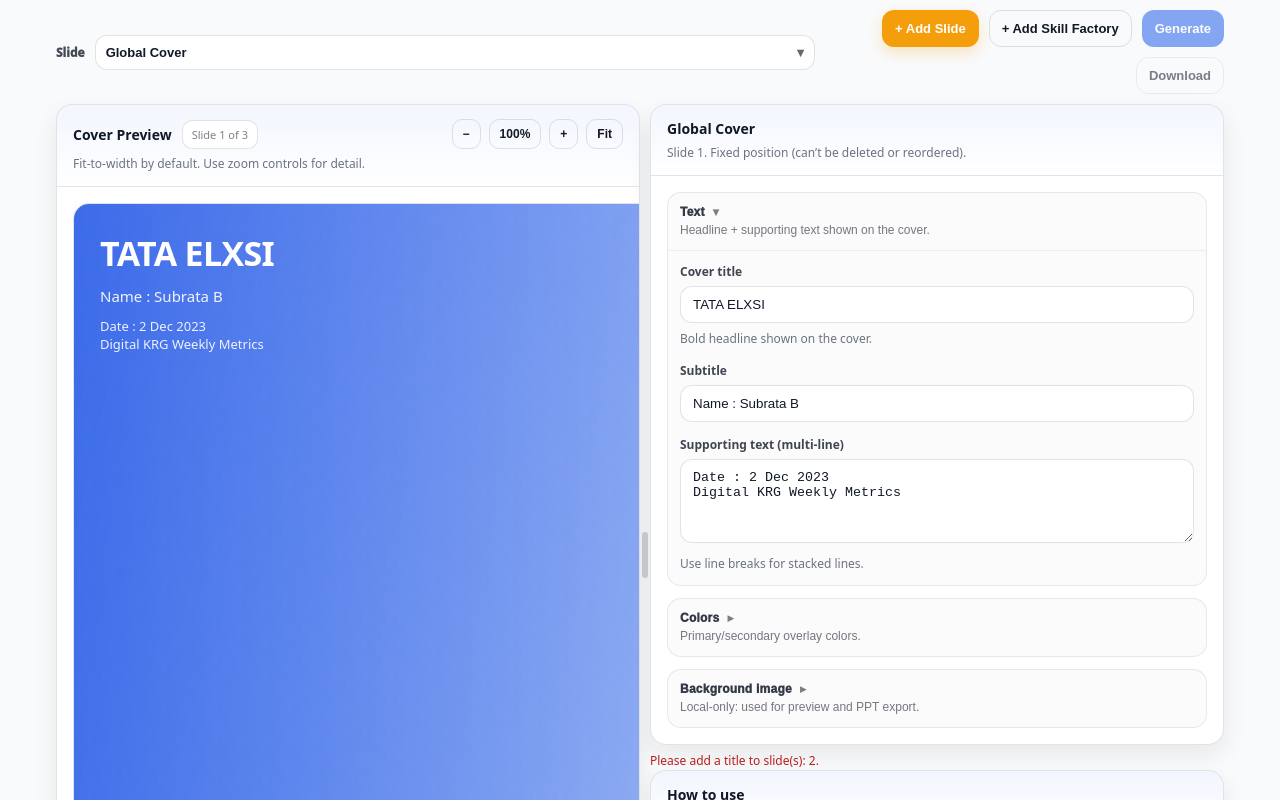
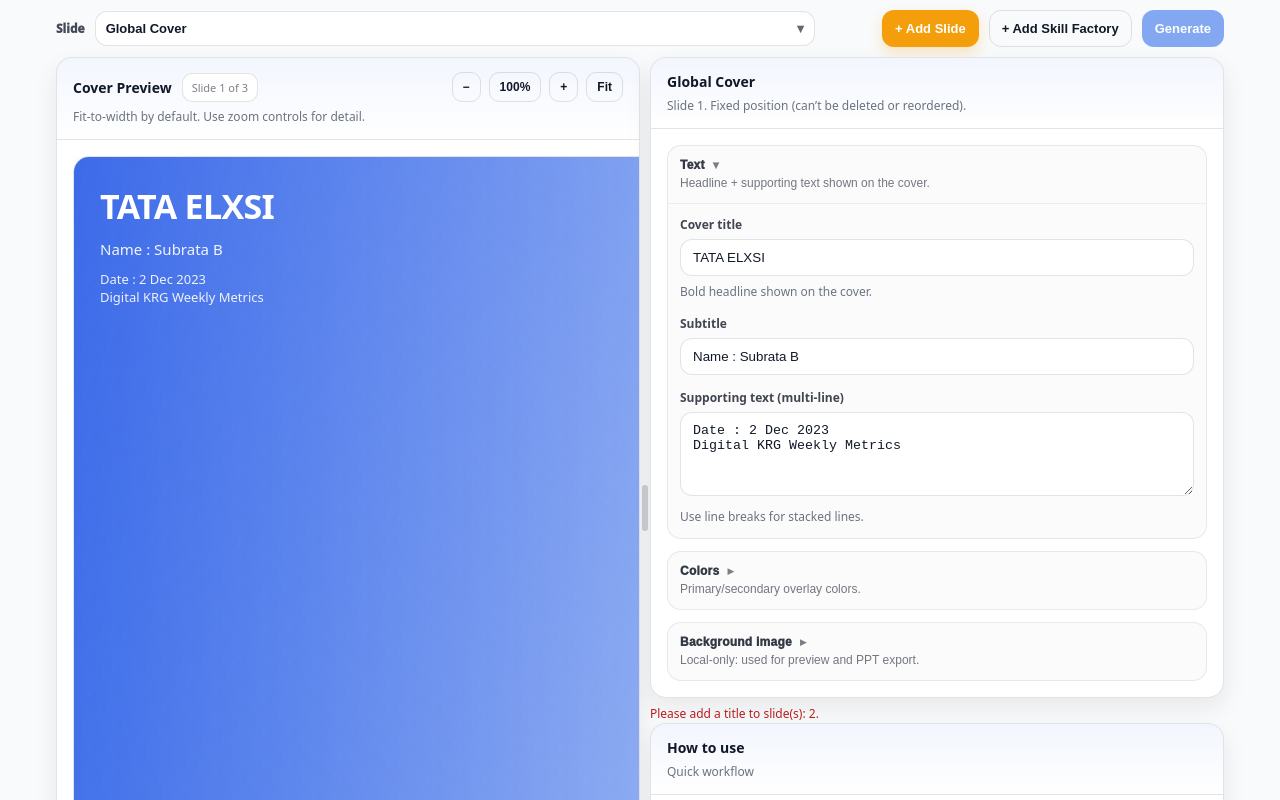
Before and after one commit to kavia-common/presentation-builder-preview-7215-7243, a React (Create React App) app in the folder ppt_generator_frontend/: page / in a window 1280 px wide. Shown: the top 800 px of the page. Built offline with nearby package versions, Linux system fonts and the light colour scheme; the HTML template or start-up script is replaced by a standard one.

Commit message:
Checkpoint 28 - cg0e81467c

```diff
--- a/ppt_generator_frontend/src/App.js
+++ b/ppt_generator_frontend/src/App.js
@@ -386,10 +386,7 @@
     setIsPreviewOpen(true);
   };
 
-  const onDirectExport = async () => {
-    // Secondary action: keep the legacy behavior available if users want one-click download.
-    await onDownloadFromPreview();
-  };
+
 
   const previewProps = useMemo(() => {
     const totalSlides = 2 + factories.length * 4 + slides.length; // cover + (sf1..sf4 per factory) + normal slides + last
@@ -649,18 +646,6 @@
             >
               {isGenerating ? "Generating…" : "Generate"}
             </button>
-
-            <button
-              className="btn btnGhost"
-              type="button"
-              onClick={onDirectExport}
-              disabled={generateDisabled}
-              aria-disabled={generateDisabled}
-              aria-label="Download PPTX"
-              title={generateDisabled ? (isGenerating ? "Generating…" : helperText) : "Directly generate and download without preview"}
-            >
-              Download
-            </button>
           </div>
         </div>
       </header>
```
Also changed, not shown: 2 other files (tests, documents, lock files or other folders).
